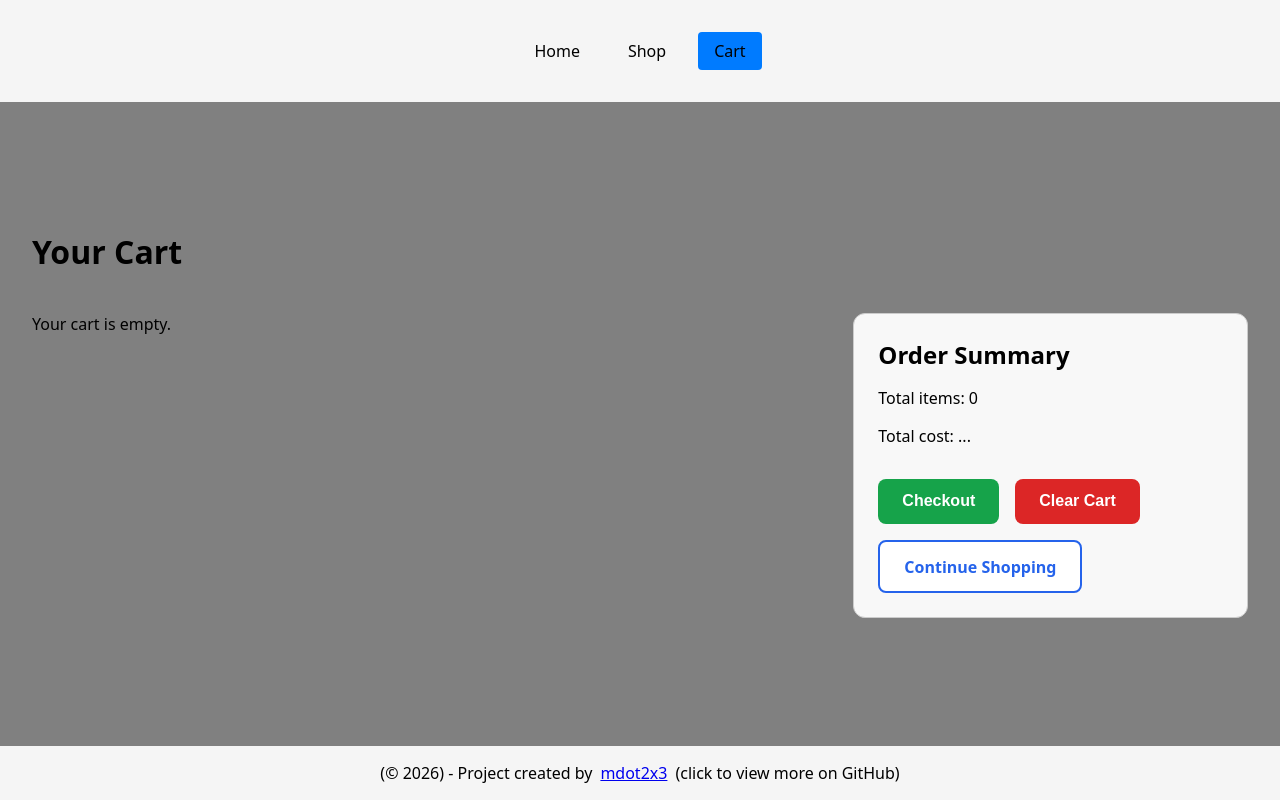
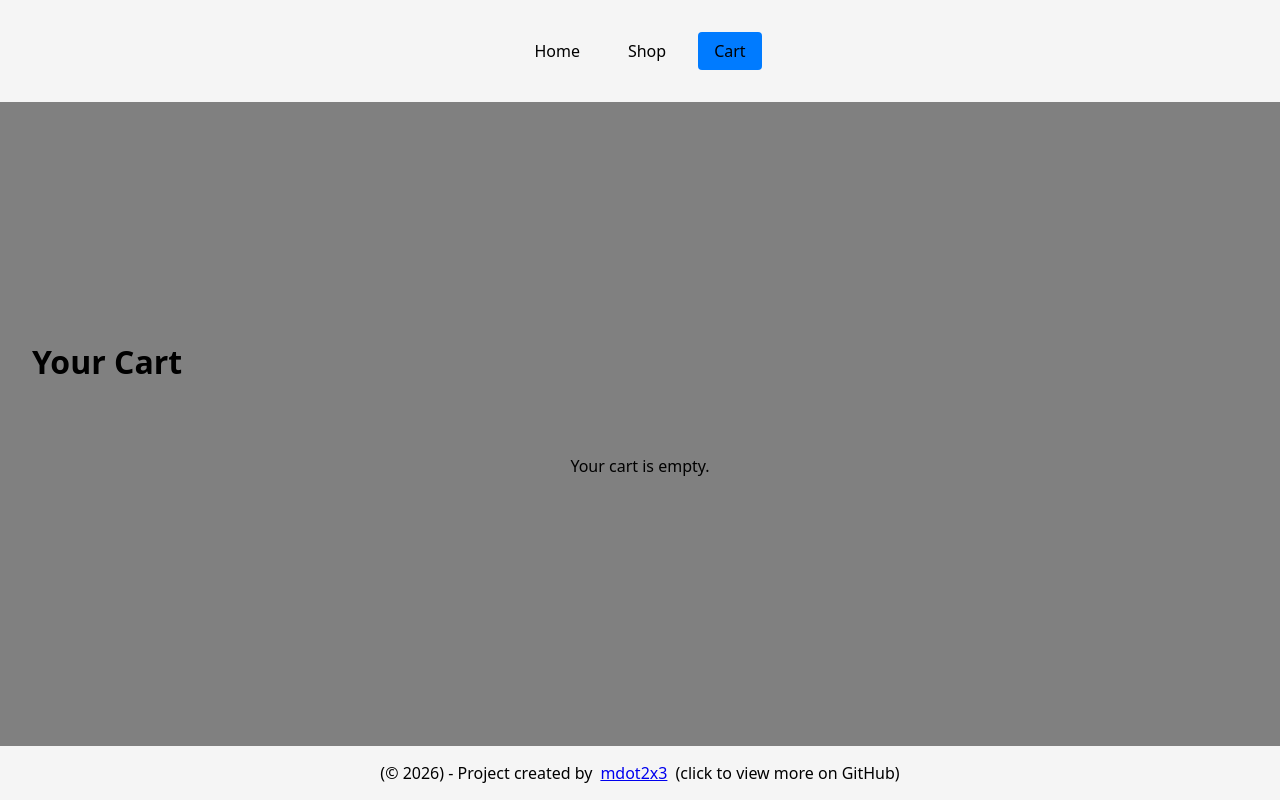
Before and after one commit to mdot2x3/shopping-cart, a React (Vite) app: page /cart in a window 1280 px wide. Built offline with nearby package versions, Linux system fonts and the light colour scheme.

Commit message:
feat: calculate Cart total price, fix layout
move totalItems calculation outside of the return
and also add a totalCost calculation that are both
called from within the return render.

fix div structure and classNames in Cart.

```diff
--- a/src/pages/Cart.jsx
+++ b/src/pages/Cart.jsx
@@ -7,14 +7,21 @@ function Cart() {
   const { cart, handleUpdateQuantity, handleDeleteItem, handleClearCart } =
     useOutletContext();
 
+  const totalItems = cart.reduce((total, item) => total + item.quantity, 0);
+  const totalCost = cart.reduce(
+    (total, item) => total + item.quantity * Number(item.price),
+    0,
+  );
+
   return (
     <div className={styles.cart}>
       <h1 className={styles.cartTitle}>Your Cart</h1>
+
+      {cart.length === 0 ? (
+        <p className={styles.emptyState}>Your cart is empty.</p>
+      ) : (
+        <>
           <div className={styles.itemsColumn}>
-        {cart.length === 0 ? (
-          <p>Your cart is empty.</p>
-        ) : (
-          <div className={styles.items}>
             {cart.map((item) => (
               <CartItem
                 key={item.id}
@@ -24,15 +31,11 @@ function Cart() {
               />
             ))}
           </div>
-        )}
-      </div>
 
           <aside className={styles.summaryColumn}>
             <h2>Order Summary</h2>
-        <p>
-          Total items: {cart.reduce((total, item) => total + item.quantity, 0)}
-        </p>
-        <p>Total cost: ...</p>
+            <p>Total items: {totalItems}</p>
+            <p>Total cost: ${totalCost.toFixed(2)}</p>
             <div className={styles.cartActions}>
               <button className={styles.checkoutButton}>Checkout</button>
               <button className={styles.clearButton} onClick={handleClearCart}>
@@ -43,6 +46,8 @@ function Cart() {
               </Link>
             </div>
           </aside>
+        </>
+      )}
     </div>
   );
 }
```
Lines whose indentation alone changed are shown as unchanged.
